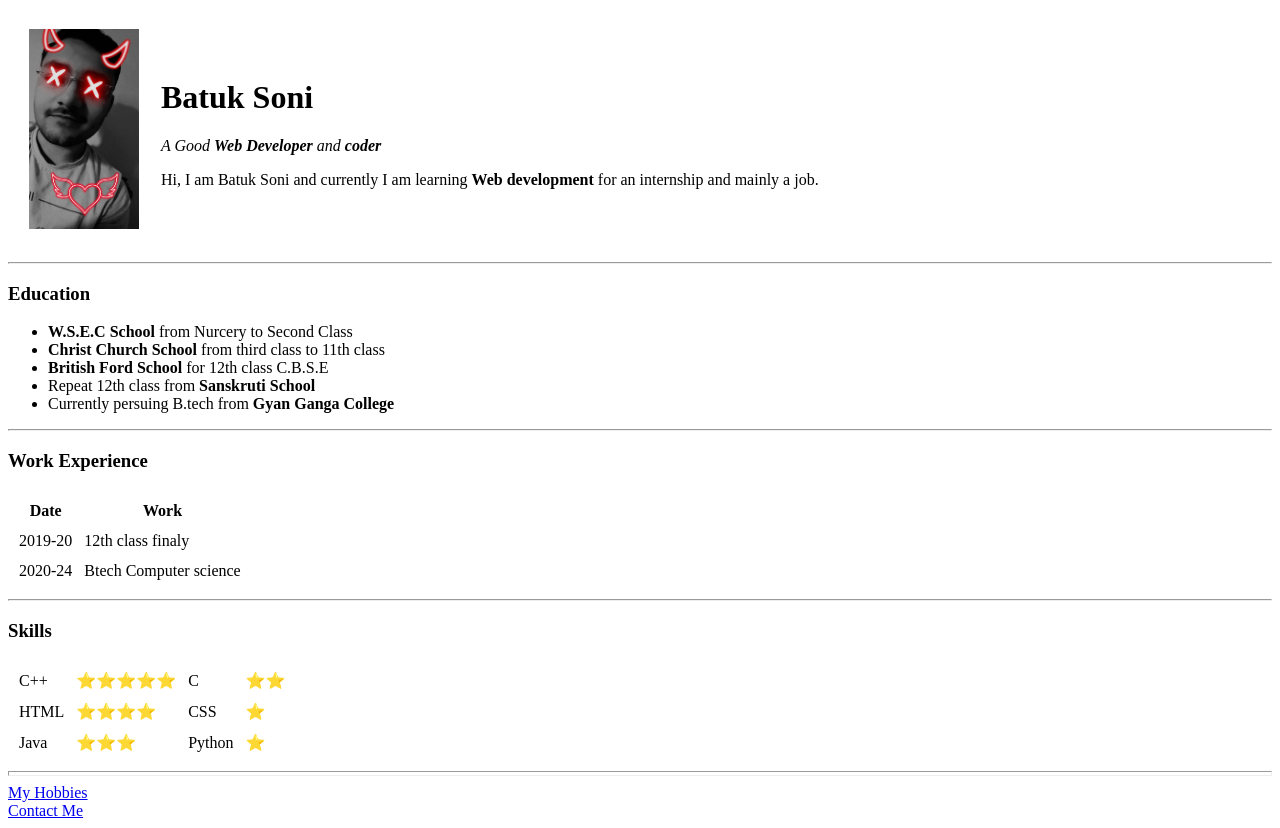
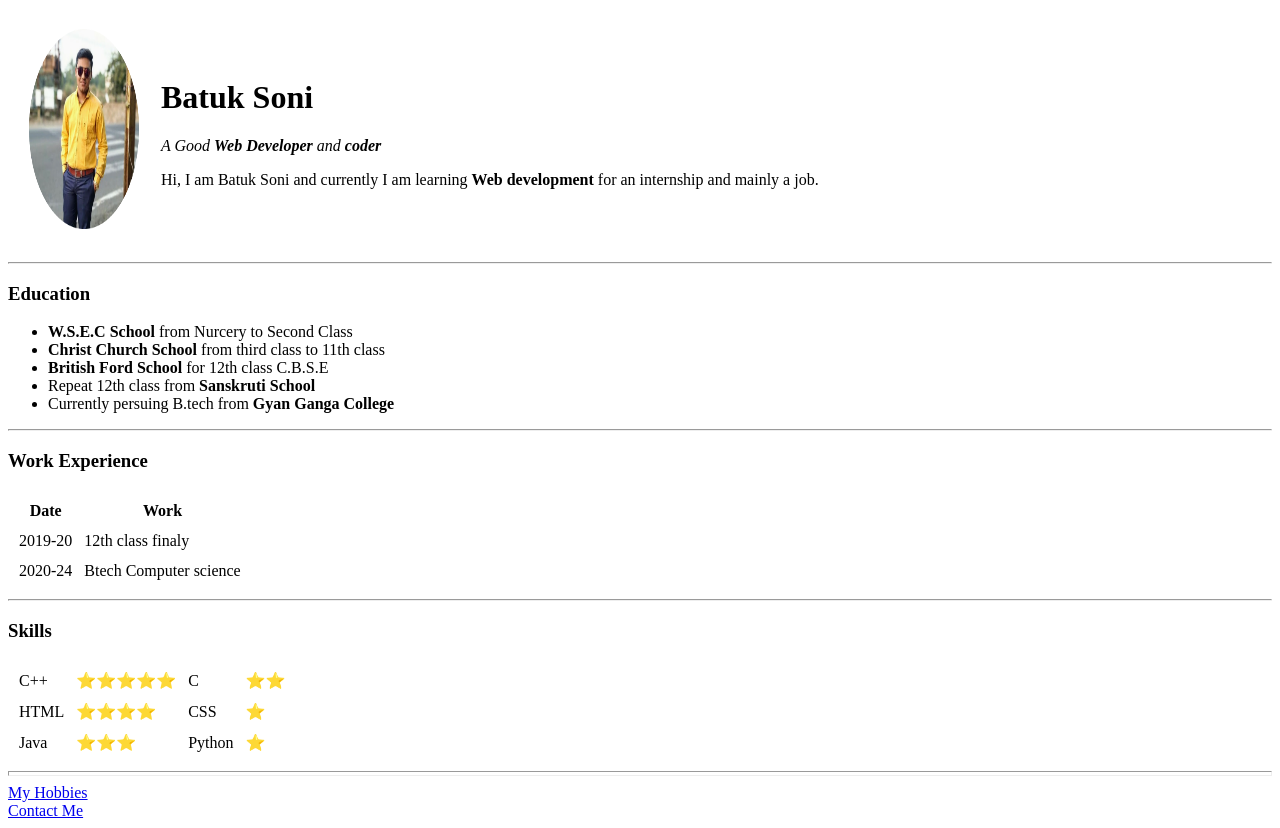
Before and after one commit to Batuksoni24/cv, a plain HTML site: page index.html in a window 1280 px wide. Drawn offline with Linux system fonts and the light colour scheme.

Commit message:
Update index.html

```diff
--- a/index.html
+++ b/index.html
@@ -9,7 +9,7 @@
 <body>
   <table cellspacing="20">
     <tr>
-      <td><img src="image/BatukSoni.JPG" alt="Batuk Soni" height="200" width="110px" /></td>
+      <td><img src="image/batuk.png" alt="Batuk Soni" height="200" width="110px" /></td>
       <td>
         <h1>Batuk Soni</h1>
         <p>
```
